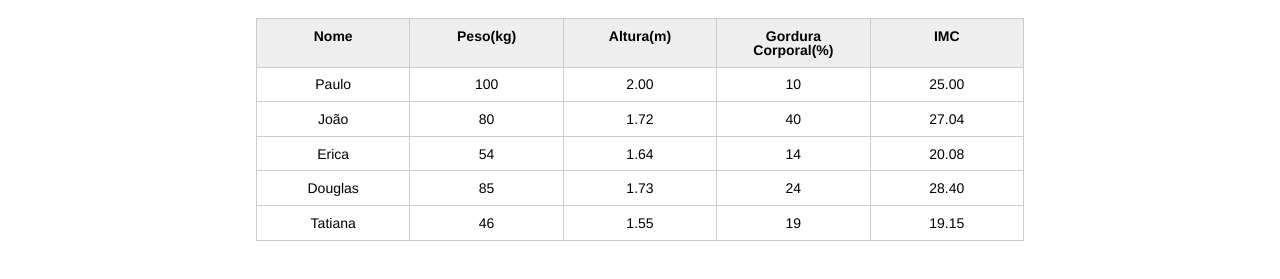
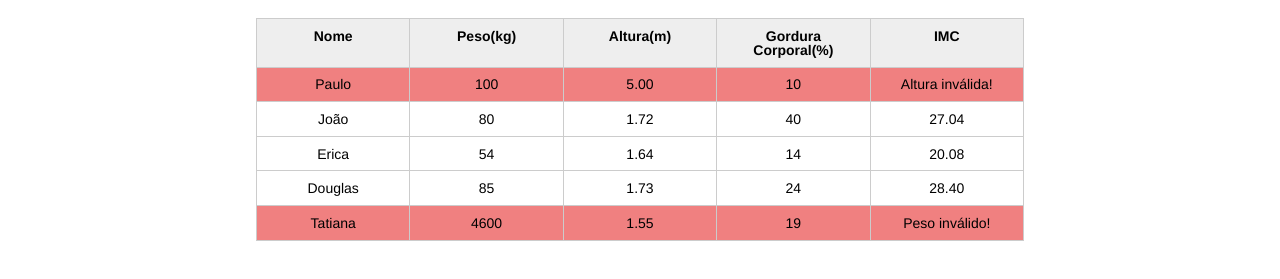
Before and after one commit to AngeloSanthiago/JavaScript_Alura, a plain HTML site: page introducao-javascript-inicial/introducao-javascript/index.html in a window 1280 px wide. Shown: the part 123-402 px from the top of the page. Drawn offline with Linux system fonts and the light colour scheme.

Commit message:
Cap03-video02 - implemetação completa - Estilos com JavaScript

```diff
--- a/introducao-javascript-inicial/introducao-javascript/css/index.css
+++ b/introducao-javascript-inicial/introducao-javascript/css/index.css
@@ -132,3 +132,6 @@ button[disabled=disabled], button:disabled {
 .campo-invalido{
 	border: 1px solid red;
 }
+.paciente-invalido{
+	background-color: lightcoral;
+}
--- a/introducao-javascript-inicial/introducao-javascript/index.html
+++ b/introducao-javascript-inicial/introducao-javascript/index.html
@@ -31,7 +31,7 @@
 						<tr class="paciente" id="primeiro-paciente" >
 							<td class="info-nome">Paulo</td>
 							<td class="info-peso">100</td>
-							<td class="info-altura">2.00</td>
+							<td class="info-altura">5.00</td>
 							<td class="info-gordura">10</td>
 							<td class="info-imc">0</td>
 						</tr>
@@ -61,7 +61,7 @@
 						</tr>
 						<tr class="paciente" >
 							<td class="info-nome">Tatiana</td>
-							<td class="info-peso">46</td>
+							<td class="info-peso">4600</td>
 							<td class="info-altura">1.55</td>
 							<td class="info-gordura">19</td>
 							<td class="info-imc">0</td>
--- a/introducao-javascript-inicial/introducao-javascript/js/principal.js
+++ b/introducao-javascript-inicial/introducao-javascript/js/principal.js
@@ -23,12 +23,16 @@ for (var i = 0; i < pacientes.length; i++) {
         console.log("Peso inválido!");
         pesoEhValido = false;
         tdImc.textContent = "Peso inválido!"
+        // paciente.style.color = "red";
+        // paciente.style.backgroundColor = "lightcoral";
+        paciente.classList.add("paciente-invalido");
     }
 
     if (altura <= 0 || altura >= 3.0) {
         console.log("Altura inválida!");
         alturaEhValido = false;
         tdImc.textContent = "Altura inválida!"
+        paciente.classList.add("paciente-invalido");
     }
     if (alturaEhValido && pesoEhValido) {
         var imc = peso / (altura * altura);
```
